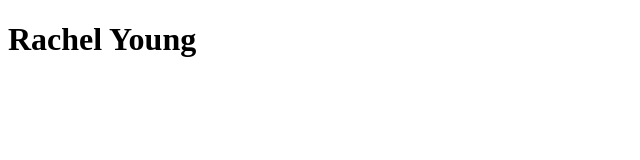
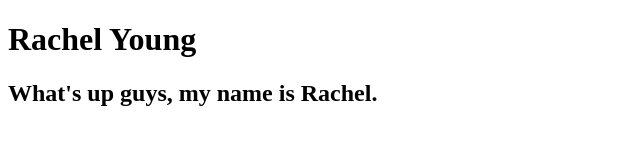
Before and after one commit to ryoung26/helloworld, a plain HTML site: page index.html in a window 1280 px wide. Shown: the whole page, without its empty margins (0-640 px from the left). Drawn offline with Linux system fonts and the light colour scheme.

Commit message:
Update index.html

```diff
--- a/index.html
+++ b/index.html
@@ -5,4 +5,5 @@
   </head>
 <body>
   <h1>Rachel Young</h1>
+  <h2>What's up guys, my name is Rachel.</h2>
 </body>
```
